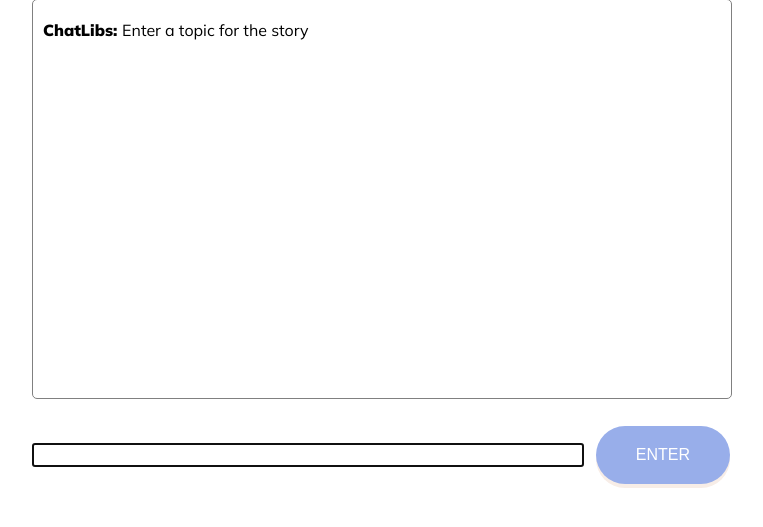
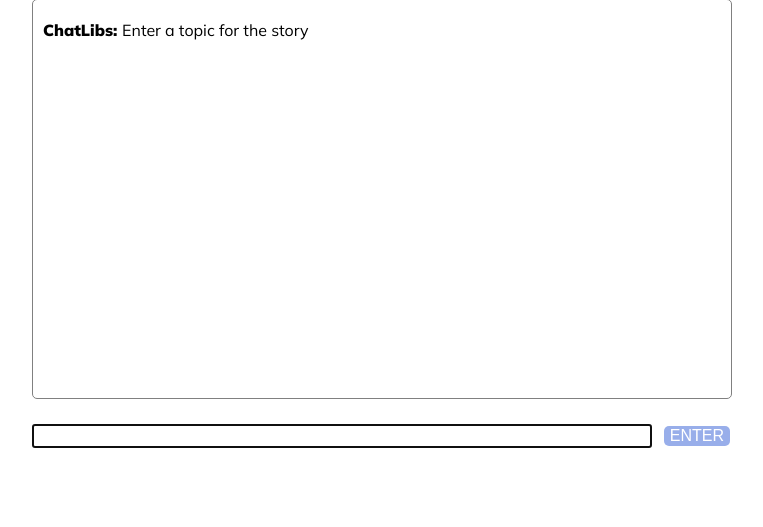
Before and after one commit to ccarfi/chatlibs-flask, a Flask app: page / in a window 1280 px wide. Shown: the part 257-784 px from the top of the page, without its empty margins (258-1021 px from the left). Run offline with Flask 3, Linux system fonts and the light colour scheme; some web fonts are replaced.

Commit message:
Update styles.css

```diff
--- a/api/static/styles.css
+++ b/api/static/styles.css
@@ -106,23 +106,14 @@
   background-color: #98aeea; /* Light blue background */
   border: none; /* No border */
   color: white; /* White text */
-  padding: 20px 40px; /* Padding to make the button taller and wider */
   text-align: center; /* Center the text inside the button */
   text-decoration: none; /* No underline on the text */
   display: inline-block; /* Allows the button to be placed next to other inline elements */
   font-size: 16px; /* Default text size */
   margin: 4px 2px; /* Spacing around the button */
-  cursor: pointer; /* Changes the cursor to a pointer when hovering over the button */
-  border-radius: 80px; /* Rounded corners with a large radius to create a pill shape */
-  box-shadow: 0 4px #f7ede7; /* Soft shadow with a color that matches the border color in the image */
+  border-radius: 5px; /* Rounded corners */
   transition-duration: 0.4s; /* Makes the hover effect smooth */
 }
-
-.enter-button:hover {
-  background-color: #6b82d6; /* Darker blue when hovering */
-  box-shadow: 0 8px #f7ede7; /* Larger shadow when hovering */
-}
-
 
 #return_image {
   max-width: 700px;  /* The image will never be wider than 700px */
```
